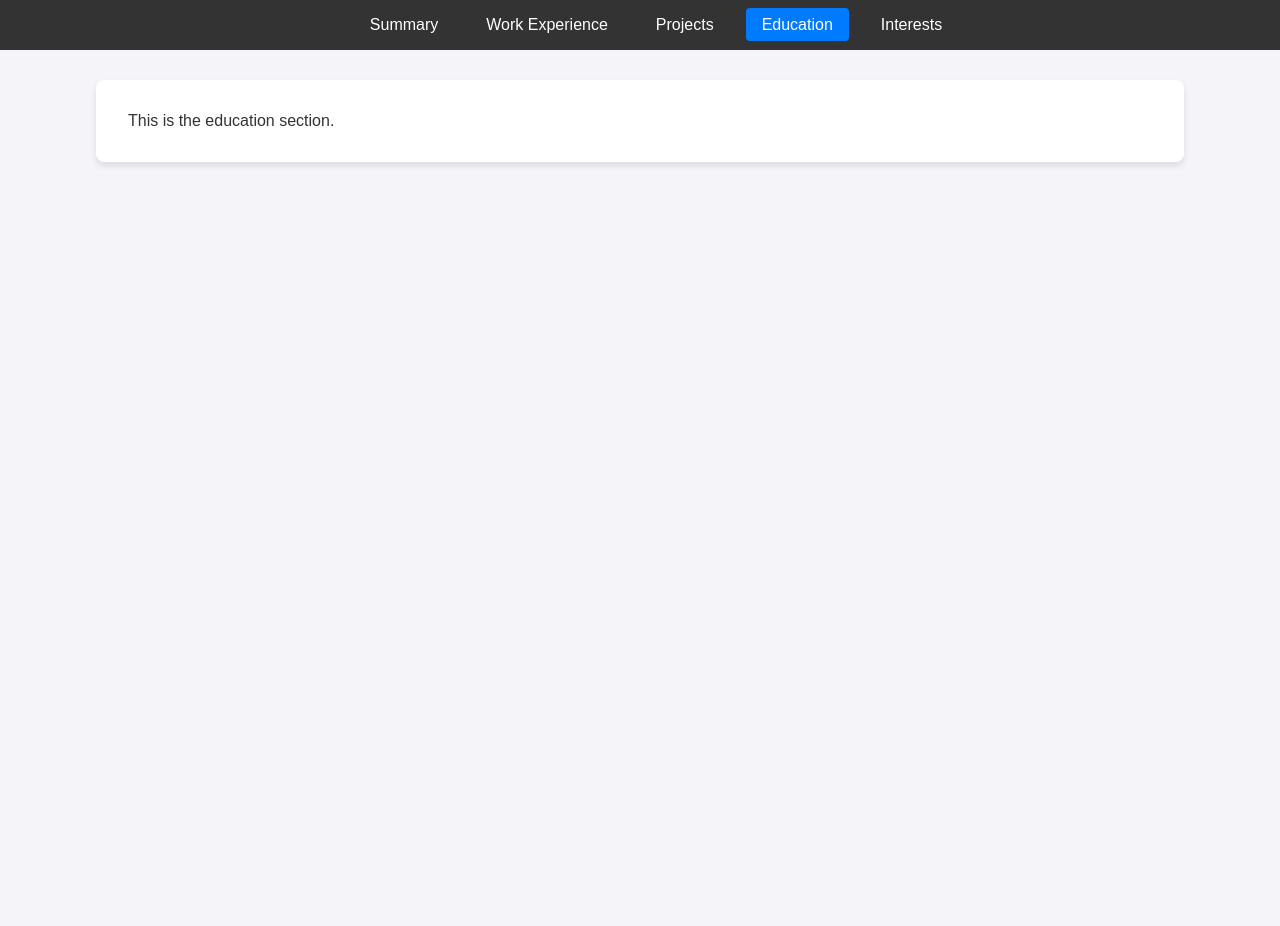
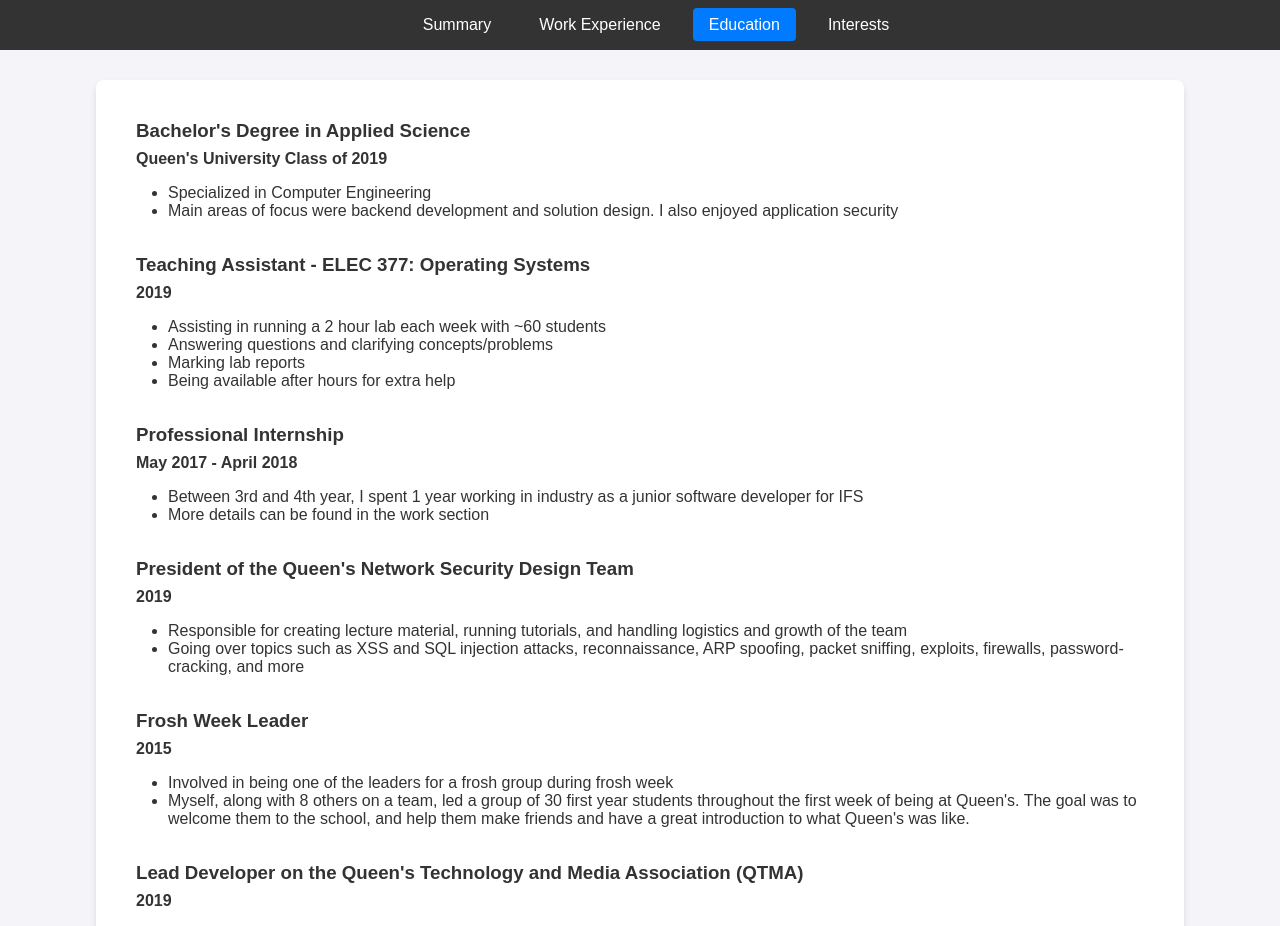
Before and after one commit to MichaelTanel/my-website, a React (Create React App) app: page /education in a window 1280 px wide. Shown: the top 926 px of the page. Before the commit the page ends 800 px from the top, so only its background shows below. Built offline with nearby package versions, Linux system fonts and the light colour scheme.

Commit message:
Added education and interests.

```diff
--- a/src/App.css
+++ b/src/App.css
@@ -49,6 +49,12 @@ body {
     box-shadow: 0px 4px 6px rgba(0, 0, 0, 0.1);
     border-radius: 8px;
     margin: 5rem auto 2rem auto; /* Adjust margin-top to account for fixed navbar height */
+
+    h3,
+    h4,
+    h5 {
+        margin: 8px;
+    }
 }
 
 @media (max-width: 768px) {
@@ -77,14 +83,6 @@ body {
     }
 }
 
-.workExperience {
-    h3,
-    h4,
-    h5 {
-        margin: 8px;
-    }
-}
-
-.workExperience > div {
+.content > div {
     padding-bottom: 10px;
 }
--- a/src/App.jsx
+++ b/src/App.jsx
@@ -2,7 +2,6 @@ import { NavLink, Route, BrowserRouter as Router, Routes } from "react-router-do
 import "./App.css";
 import Education from "./components/Education";
 import Interests from "./components/Interests";
-import Projects from "./components/Projects";
 import Summary from "./components/Summary";
 import WorkExperience from "./components/WorkExperience";
 import ErrorBoundary from "./ErrorBoundary";
@@ -15,18 +14,13 @@ function App() {
                     <nav className="navbar">
                         <ul className="navbar-menu">
                             <li>
-                                <NavLink to="/summary" activeClassName="active">
+                                <NavLink to="/" activeClassName="active">
                                     Summary
                                 </NavLink>
                             </li>
                             <li>
                                 <NavLink to="/work-experience" activeClassName="active">
                                     Work Experience
-                                </NavLink>
-                            </li>
-                            <li>
-                                <NavLink to="/projects" activeClassName="active">
-                                    Projects
                                 </NavLink>
                             </li>
                             <li>
@@ -43,9 +37,8 @@ function App() {
                     </nav>
 
                     <Routes>
-                        <Route path="/summary" element={<Summary />} />
+                        <Route path="/" element={<Summary />} />
                         <Route path="/work-experience" element={<WorkExperience />} />
-                        <Route path="/projects" element={<Projects />} />
                         <Route path="/education" element={<Education />} />
                         <Route path="/Interests" element={<Interests />} />
                     </Routes>
--- a/src/components/Education.jsx
+++ b/src/components/Education.jsx
@@ -1,7 +1,70 @@
 import React from "react";
 
 function Education() {
-    return <div className="content">This is the education section.</div>;
+    return (
+        <div className="content education">
+            <div>
+                <h3>Bachelor's Degree in Applied Science</h3>
+                <h4>Queen's University Class of 2019</h4>
+                <ul>
+                    <li>Specialized in Computer Engineering</li>
+                    <li>Main areas of focus were backend development and solution design. I also enjoyed application security</li>
+                </ul>
+            </div>
+            <div>
+                <h3>Teaching Assistant - ELEC 377: Operating Systems</h3>
+                <h4>2019</h4>
+                <ul>
+                    <li>Assisting in running a 2 hour lab each week with ~60 students</li>
+                    <li>Answering questions and clarifying concepts/problems</li>
+                    <li>Marking lab reports</li>
+                    <li>Being available after hours for extra help</li>
+                </ul>
+            </div>
+            <div>
+                <h3>Professional Internship</h3>
+                <h4>May 2017 - April 2018</h4>
+                <ul>
+                    <li>Between 3rd and 4th year, I spent 1 year working in industry as a junior software developer for IFS</li>
+                    <li>More details can be found in the work section</li>
+                </ul>
+            </div>
+            <div>
+                <h3>President of the Queen's Network Security Design Team</h3>
+                <h4>2019</h4>
+                <ul>
+                    <li>Responsible for creating lecture material, running tutorials, and handling logistics and growth of the team</li>
+                    <li>
+                        Going over topics such as XSS and SQL injection attacks, reconnaissance, ARP spoofing, packet sniffing, exploits, firewalls,
+                        password-cracking, and more
+                    </li>
+                </ul>
+            </div>
+            <div>
+                <h3>Frosh Week Leader</h3>
+                <h4>2015</h4>
+                <ul>
+                    <li>Involved in being one of the leaders for a frosh group during frosh week</li>
+                    <li>
+                        Myself, along with 8 others on a team, led a group of 30 first year students throughout the first week of being at Queen's.
+                        The goal was to welcome them to the school, and help them make friends and have a great introduction to what Queen's was like.
+                    </li>
+                </ul>
+            </div>
+            <div>
+                <h3>Lead Developer on the Queen's Technology and Media Association (QTMA)</h3>
+                <h4>2019</h4>
+                <ul>
+                    <li>
+                        QTMA (Queen's Technology and Media Association) started an organization to launch and support startup ideas. Our team's idea
+                        was to create a collaborative music playing app, where users can request and vote on songs in order to determine which ones
+                        will get played next.
+                    </li>
+                    <li>More about this in the projects section</li>
+                </ul>
+            </div>
+        </div>
+    );
 }
 
 export default Education;
--- a/src/components/Interests.jsx
+++ b/src/components/Interests.jsx
@@ -1,7 +1,25 @@
 import React from "react";
 
 function Interests() {
-    return <div className="content">This is the interests section.</div>;
+    return (
+        <div className="content">
+            <div>
+                <h3>Sports</h3>
+                <ul>
+                    <li>I am in a go-karting league and like to watch F1</li>
+                    <li>Playing and watching hockey. My favourite team is the Chicago Blackhawks</li>
+                    <li>Playing and watching golf</li>
+                </ul>
+            </div>
+            <div>
+                <h3>TV & Movies</h3>
+                <ul>
+                    <li>My favourite movies include: Goodfellas, A Night at the Roxbury, and The Departed</li>
+                    <li>My favourite TV shows include: The Sopranos, Entourage, and Succession</li>
+                </ul>
+            </div>
+        </div>
+    );
 }
 
 export default Interests;
--- a/src/components/Projects.jsx
+++ /dev/null
@@ -1,7 +0,0 @@
-import React from "react";
-
-function Projects() {
-    return <div className="content">This is the projects section.</div>;
-}
-
-export default Projects;
```
